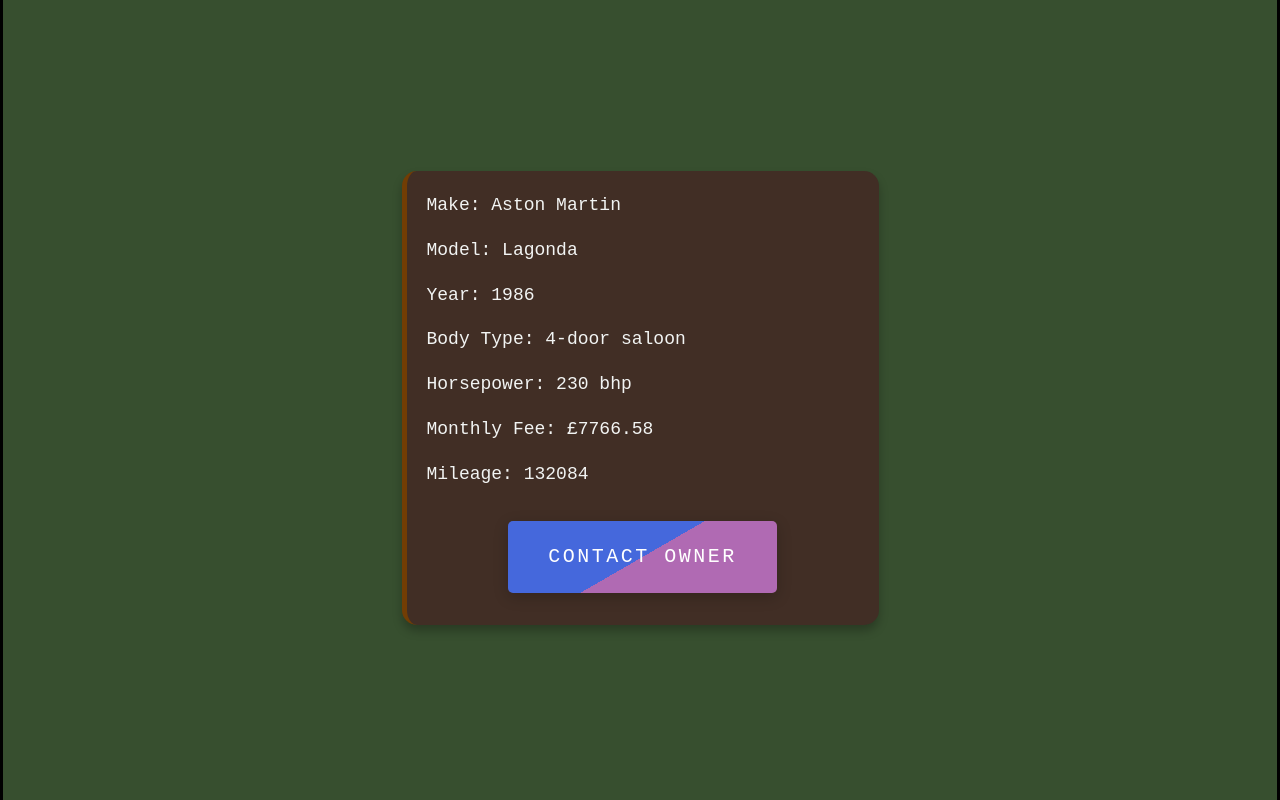
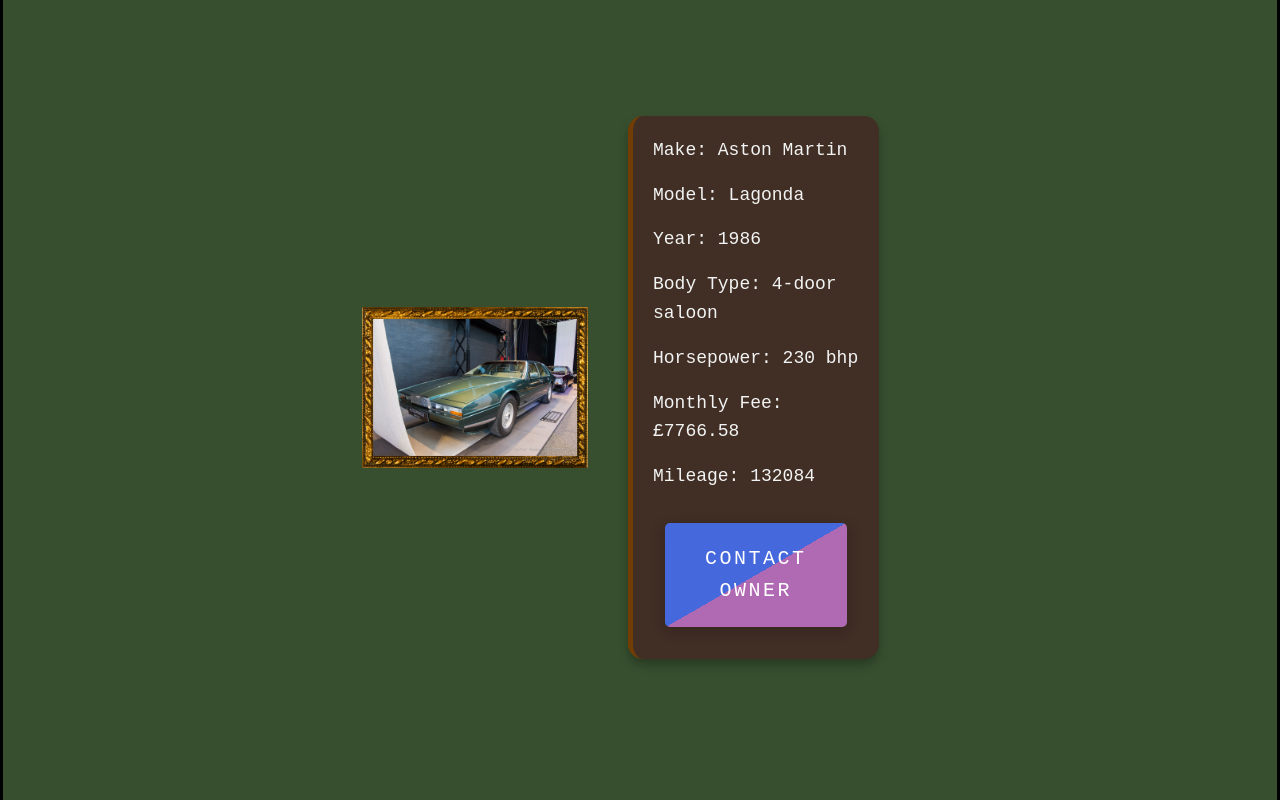
Before and after one commit to scAB1001/Energia, a Flask app: page /saved/single-view/3 in a window 1280 px wide. Shown: the part 115-915 px from the top of the page. Run offline with Flask 3, Linux system fonts and the light colour scheme; a user stored in the database is signed in; some libraries are stand-ins or nearby versions.

Commit message:
Single_view remains- Trying to add the frame and resize it Have added favicon

```diff
--- a/www/app/static/base.css
+++ b/www/app/static/base.css
@@ -176,11 +176,12 @@ textarea:focus {
     border-radius: 10px;
     background: var(--struct-default);
     box-shadow: var(--struct-subtle-shadow);
+    margin-bottom: 0.75rem;
 }
 
 .user-guide h2 {
     text-align: center;
-    margin-bottom: 0rem;
+    margin-bottom: 0.75rem;
 }
 
 .guide-steps {
@@ -191,6 +192,7 @@ textarea:focus {
 }
 
 .guide-steps li {
+    padding: 0.75rem;
     border-radius: 10px;
     margin-bottom: 1rem;
     background: var(--accent-section);
--- a/www/app/static/cardContainer.js
+++ b/www/app/static/cardContainer.js
@@ -36,10 +36,7 @@ function appendNewCard(carData) {
     }
 
   });
-  /* ERROR: Like/dislike don't get animated
-   * When console.log is in the onLike: scope, it does not get caught ever.
-   * This suggests the dismiss, onLike/Dislike are never caught
-  */
+
   cardCount++;  // For the number of cards
   console.log(`card${cardCount} added`);
   swiper.append(card.element);
--- a/www/app/static/cards.css
+++ b/www/app/static/cards.css
@@ -7,7 +7,7 @@ body {
 }
 
 .card-container {
-    margin: 2rem auto;
+    margin: 1rem auto;
     display: flex;
     justify-content: space-evenly;
     align-items: center;
@@ -43,9 +43,7 @@ body {
 /* You might need to adjust the height of .card img to make room for .card-info */
 .card img {
     width: 100%;
-    /* height: 100%; */
     height: calc(100% - 50px);
-    /* Adjust the 60px to the height of your .card-info */
     object-fit: cover;
     object-position: 50% 50%;
 }
@@ -197,14 +195,37 @@ article {
     padding: 40px;
 }
 
-/* Styles for the single-view image */
-.image-container {
-    flex: 1;
-    max-width: 50%;
-    min-height: 600px;
-    /* Ensures the image doesn't exceed the container */
-    overflow: hidden;
-    z-index: 1000;
+/* Container for the frame and the car image */
+.frame-container {
+    /* Set maximum dimensions for the frame
+    against the details section */
+    width: 100%;
+    height: 100%;
+    /* Center the frame container */
+    margin: auto;
+    position: relative;
+}
+
+/* Style for the frame itself */
+.frame {
+    width: 100%;
+    height: 100%;
+    display: block;
+}
+
+/* Style for the car image */
+.car-image {
+    position: absolute;
+    /* Center horizontally & vertically */
+    top: 50%;
+    left: 50%;
+    transform: translate(-50%, -50%);
+    /* Adjust the centering */
+    max-width: 90%;
+    /* Make the car image a bit smaller than the frame */
+    max-height: 90%;
+    /* Keep the aspect ratio of the car image */
+    height: auto;
 }
 
 .single-card-container {
@@ -224,19 +245,6 @@ article {
     width: 100%;
     border-left: 5px solid rgb(114, 61, 4);
     text-align: left;
-}
-
-.single-content p {
-    padding-left: 20px;
-    color: #333;
-    font-size: 20px;
-    line-height: 1.8;
-    margin-bottom: 15px;
-}
-
-.single-content p strong {
-    color: #ff7854;
-    /* Complementary strong tag color */
 }
 
 .card-footer {
--- a/www/app/templates/b2.html
+++ b/www/app/templates/b2.html
@@ -6,6 +6,7 @@
   <meta name="viewport" content="width=device-width, initial-scale=1, shrink-to-fit=no">
 
   <title>{% if title %}{{ title }}{% else %}Oops! Reload the page{% endif %}</title>
+
   <!-- From bootstrap -->
   <link href="https://cdn.jsdelivr.net/npm/bootstrap@5.3.2/dist/css/bootstrap.min.css" rel="stylesheet"
   integrity="sha384-T3c6CoIi6uLrA9TneNEoa7RxnatzjcDSCmG1MXxSR1GAsXEV/Dwwykc2MPK8M2HN" crossorigin="anonymous">
@@ -15,6 +16,7 @@
     integrity="sha384-B0UglyR+jN6CkvvICOB2joaf5I4l3gm9GU6Hc1og6Ls7i6U/mkkaduKaBhlAXv9k" crossorigin="anonymous"></script>
 
   <link rel="stylesheet" type="text/css" href="{{ url_for('static', filename='base.css') }}">
+  <link rel="icon" type="image/png" href="{{ url_for('static', filename='icons/favicon.png') }}" width="16px" height="16px">
 </head>
 
 <!-- Navbar -->
--- a/www/app/templates/site/home.html
+++ b/www/app/templates/site/home.html
@@ -16,7 +16,6 @@
                 <h3>Create an Account</h3>
                 <p>Sign to create a new account and get started. It's quick and easy!</p>
             </li>
-            {% else %}
             <li>
                 <h3>Already Have an Account?</h3>
                 <p>Click the sign in button below!</p>
@@ -38,7 +37,6 @@
 <section class="cta">
     {% if not user.is_authenticated %}
     <a href="/signup" class="cta-button">Sign up</a>
-    {% else %}
     <a href="/login" class="cta-button">Sign in</a>
     {% endif %}
 </section>
--- a/www/app/templates/site/single_view.html
+++ b/www/app/templates/site/single_view.html
@@ -6,11 +6,16 @@
     <link rel="stylesheet" type="text/css" href="{{ url_for('static', filename='cards.css') }}">
 </head>
 
+
+
 <div class="heading-container">
-
     <div class="detail-container">
-        <div class="image-container">
-            <img src="{{ url_for('static', filename='cars/' ~ car['imageUrl'] ~ '.jpg') }}"
+        <!-- Picture frame container -->
+        <div class="frame-container">
+            <!-- Picture frame -->
+            <img class="frame" src="{{ url_for('static', filename='icons/frame.png') }}" alt="Antique Picture Frame">
+            <!-- Car image -->
+            <img class="car-image" src="{{ url_for('static', filename='cars/' ~ car['imageUrl'] ~ '.jpg') }}"
                 alt="{{ car['carName'] }}">
         </div>
 
@@ -24,11 +29,12 @@
                 <p>Monthly Fee: £{{ car['monthly_payment'] }}</p>
                 <p>Mileage: {{ car['mileage'] }}</p>
                 <footer class="card-footer">
-                    <button class="animated-button" aria-label="Contact Lessor">Contact Owner</button>
+                    <button class="animated-button" aria-label="Contact Owner">Contact Owner</button>
                 </footer>
             </article>
         </div>
     </div>
 
 </div>
+
 {% endblock %}
--- a/www/app/views.py
+++ b/www/app/views.py
@@ -267,8 +267,8 @@ def test():
 
 @views.route('/')
 def home():
-    #if not current_user.is_authenticated:
-    #    prep_db()
+    if not current_user.is_authenticated:
+        prep_db()
 
     first_name = 'Guest'
     if current_user.is_authenticated:
@@ -317,6 +317,7 @@ def single_view(carID):
     # Query car by ID (Only one car at a time)
     car = Car.query.get(carID).full_details()
     print(car)
+
     return render_template('/site/single_view.html', title='Car', user=current_user, car=car)
 
 
```
Also changed, not shown: www/app.db, www/app/static/icons/favicon.png (added), www/app/static/icons/frame.png (added).
